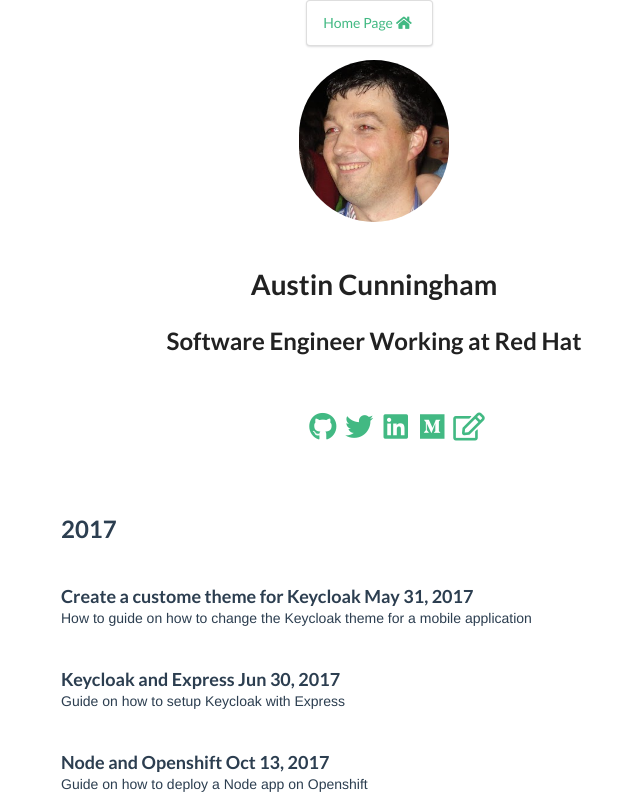
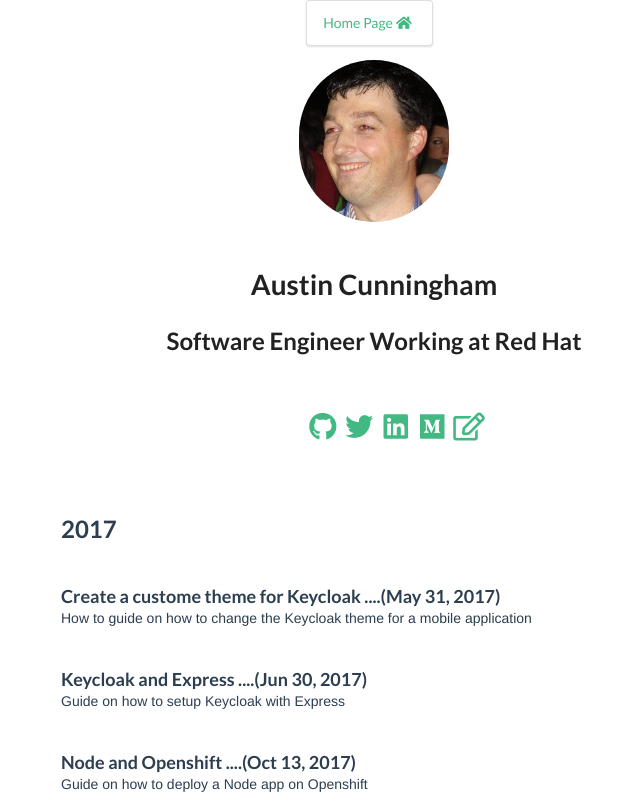
Before and after one commit to lydiacunningham/myblog, a Vue app: page / in a window 1280 px wide. Shown: the top 800 px of the page, without its empty margins (266-906 px from the left). Built offline with nearby package versions, Linux system fonts and the light colour scheme.

Commit message:
adjust the date format

```diff
--- a/src/views/Home.vue
+++ b/src/views/Home.vue
@@ -33,7 +33,7 @@
               <div class="entry">
                 <h3 @click="$router.push({name: entry.id})">
                   {{entry.title}}
-                  <span class="subtitle">{{entry.date}}</span>
+                  <span class="subtitle">....({{entry.date}})</span>
                 </h3>
                 <p>{{entry.description}}</p>
               </div>
```
Also changed, not shown: 5 other files (tests, documents, lock files or other folders).
